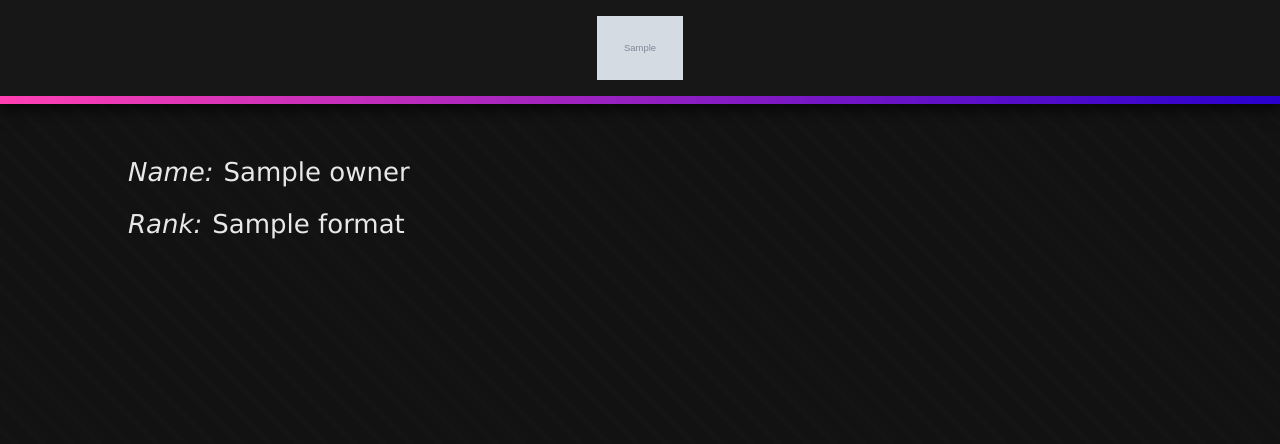
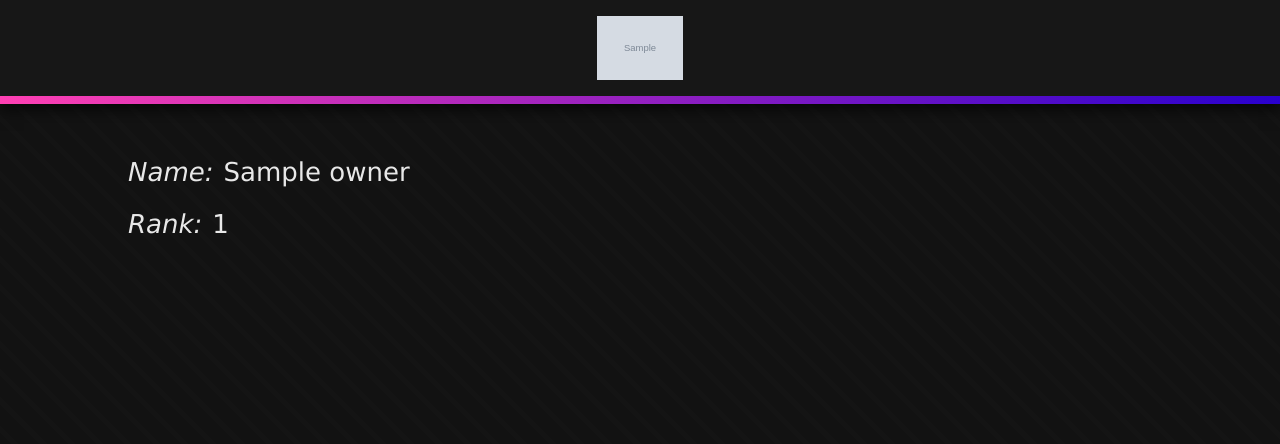
Before and after one commit to lukaswrz/filenavi, a Python web app: template sfstash/templates/user/profile.html in a window 1280 px wide. Shown: the top 444 px of the page. Run offline with Jinja, Linux system fonts and the light colour scheme; the template is opened without the code that fills it: most values are stand-ins (such as "Sample title", 1, 10 or a date in 2020); grey boxes marked "Sample" are stand-in pictures.

Commit message:
simplify enums

```diff
--- a/sfstash/model.py
+++ b/sfstash/model.py
@@ -41,9 +41,6 @@ class Rank(OrderedEnum):
     OWNER = 3
 
     def __str__(self):
-        return self.name
-
-    def format(self) -> str:
         if self == self.USER:
             return "User"
         if self == self.ADMIN:
@@ -58,9 +55,6 @@ class LinkConversion(Enum):
     ID = 2
 
     def __str__(self):
-        return self.name
-
-    def format(self) -> str:
         if self == self.ID:
             return "ID"
         if self == self.NAME:
--- a/sfstash/routing/user.py
+++ b/sfstash/routing/user.py
@@ -29,7 +29,7 @@ def register_trampoline():
     if not all(p in request.form for p in ["name", "password", "rank"]):
         raise MalformedRequest
 
-    if request.form["rank"] not in [str(r) for r in model.Rank]:
+    if request.form["rank"] not in [r.name for r in model.Rank]:
         raise MalformedRequest
 
     name = request.form["name"]
@@ -82,13 +82,13 @@ def settings_trampoline(owner):
     if "name" in request.form:
         owner.name = request.form["name"]
     if "link-conversion" in request.form:
-        if request.form["link-conversion"] not in [str(lc) for lc in model.LinkConversion]:
+        if request.form["link-conversion"] not in [lc.name for lc in model.LinkConversion]:
             raise MalformedRequest
         owner.link_conversion = model.LinkConversion[request.form["link-conversion"]]
     if "rank" in request.form:
         if user.rank <= owner.rank or user.rank <= model.Rank.ADMIN:
             raise Unauthorized
-        if request.form["rank"] not in [str(r) for r in model.Rank]:
+        if request.form["rank"] not in [r.name for r in model.Rank]:
             raise MalformedRequest
         new_rank = model.Rank[request.form["rank"]]
         if new_rank >= user.rank:
--- a/sfstash/templates/user/profile.html
+++ b/sfstash/templates/user/profile.html
@@ -9,7 +9,7 @@
 		<dt>Name</dt>
 		<dd>{{ owner.name }}</dd>
 		<dt>Rank</dt>
-		<dd>{{ owner.rank.format() }}</dd>
+		<dd>{{ owner.rank }}</dd>
 	</dl>
 	{% if user is not none and user.has_access_to(owner) %}
 		<ul class="property-select">
@@ -45,7 +45,7 @@
 			<select id="rank" name="rank" required />
 				{% for r in model.Rank %}
 					{% if r < user.rank %}
-						<option value="{{ r }}">{{ r.format() }}</option>
+						<option value="{{ r.name }}">{{ r }}</option>
 					{% endif %}
 				{% endfor %}
 			</select>
--- a/sfstash/templates/user/settings.html
+++ b/sfstash/templates/user/settings.html
@@ -12,7 +12,7 @@
 		<span class="caption">Select link conversion mode</span>
 		<select name="link-conversion">
 			{% for lc in model.LinkConversion %}
-				<option value="{{ lc }}" {% if lc == owner.link_conversion %}selected{% endif %}>{{ lc.format() }}</option>
+				<option value="{{ lc.name }}" {% if lc == owner.link_conversion %}selected{% endif %}>{{ lc }}</option>
 			{% endfor %}
 		</select>
 		{% if user == owner %}
@@ -23,7 +23,7 @@
 			<select id="rank" name="rank" required />
 				{% for r in model.Rank %}
 					{% if r < user.rank %}
-						<option value="{{ r }}">{{ r.format() }}</option>
+						<option value="{{ r.name }}">{{ r }}</option>
 					{% endif %}
 				{% endfor %}
 			</select>
```
